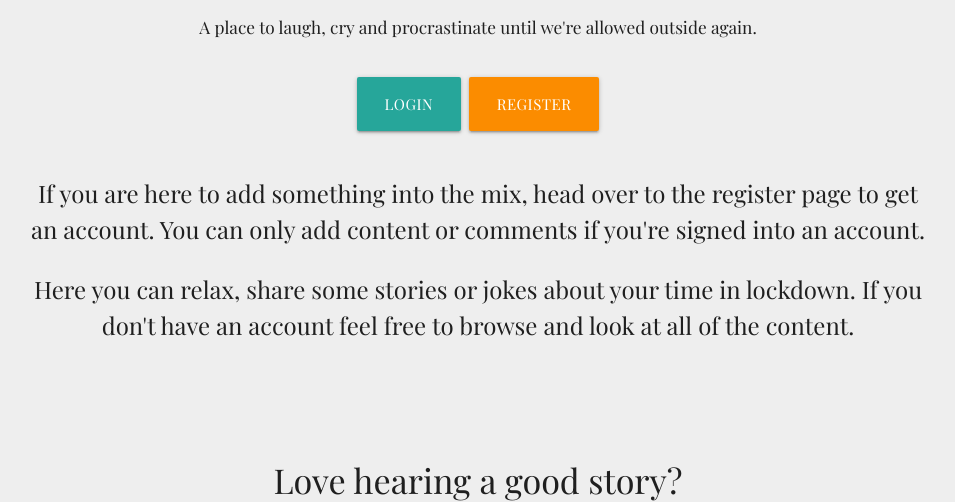
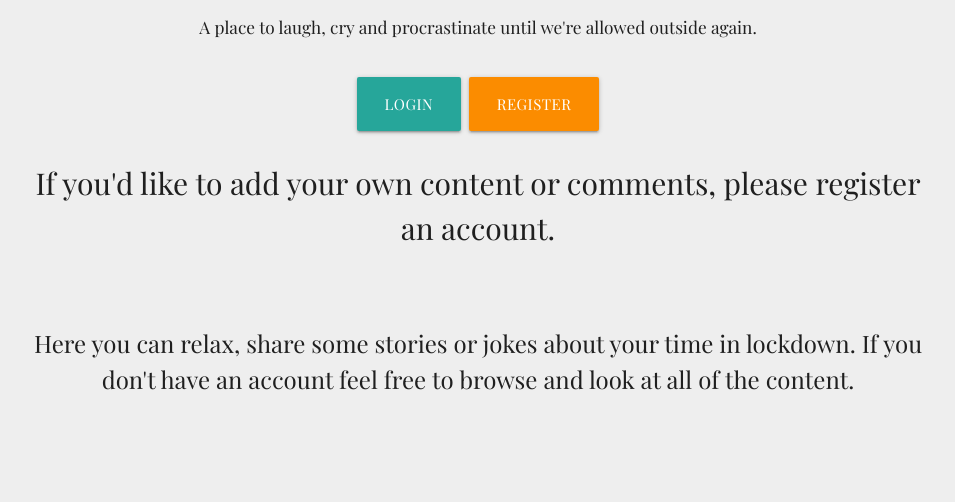
Before and after one commit to Code-Institute-Submissions/Side-On-lockdownLounge-MP3_OctResub, a Flask app: page / in a window 1280 px wide. Shown: the part 182-684 px from the top of the page, without its empty margins (162-1117 px from the left). Run offline with Flask 2, Linux system fonts and the light colour scheme; some libraries are stand-ins or nearby versions.

Commit message:
Edit content

```diff
--- a/templates/index.html
+++ b/templates/index.html
@@ -8,10 +8,9 @@
 {% if not session.user %}
 <a href="{{ url_for('login') }}" class="btn-large">Login</a>
 <a href="{{ url_for('register') }}" class="btn-large orange darken-1">Register</a>
-
 <br>
+<p>If you'd like to add your own content or comments, please register an account.</p>
 <div class="index-info">
-    <p>If you are here to add something into the mix, head over to the register page to get an account. You can only add content or comments if you're signed into an account.</p>
 {% endif %}
 <p>Here you can relax, share some stories or jokes about your time in lockdown. If you don't have an account feel free to browse and look at all of the content.</p>
 <br>
```
